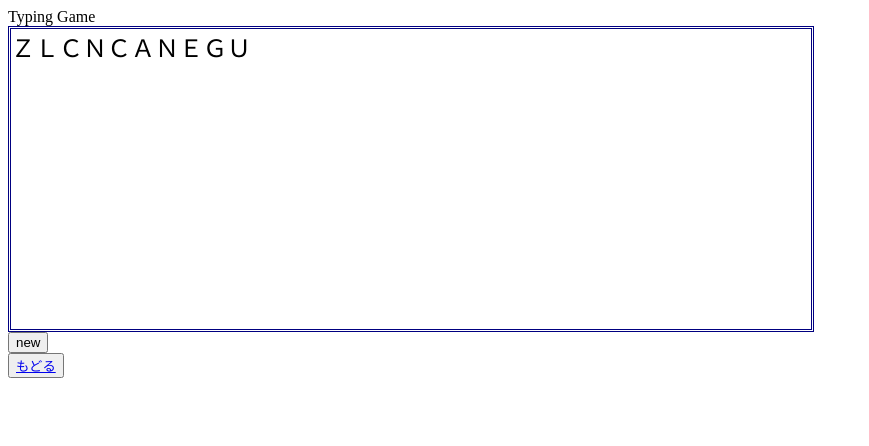
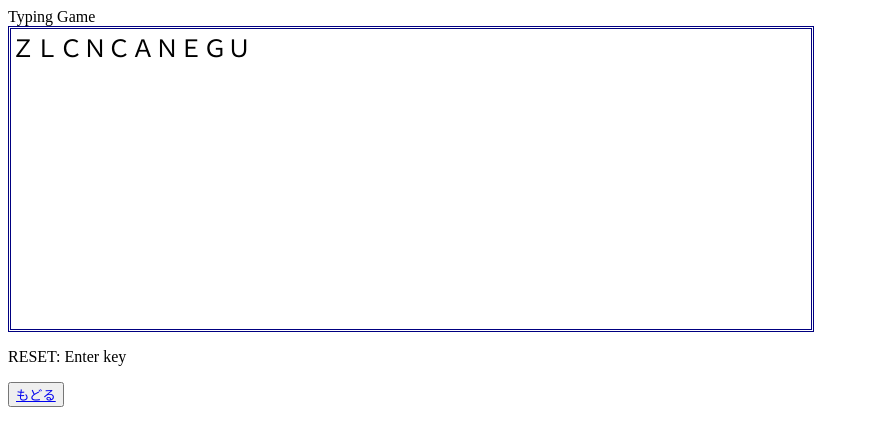
Before and after one commit to d-yuji/javascript_studies, a plain HTML site: page Typing/typing.html in a window 1280 px wide. Shown: the whole page, without its empty margins (0-869 px from the left). Drawn offline with Linux system fonts and the light colour scheme.

Commit message:
表示の変更

```diff
--- a/Typing/typing.html
+++ b/Typing/typing.html
@@ -10,9 +10,10 @@
 <body onload="gameSet()">
 	<div id = "title">Typing Game</div>
 	<div id = "window"></div>
-	<form>
+	<p>RESET: Enter key</p>
+<!-- 	<form>
 		<input type="button" value="new" onclick="gameSet()"><br>
-	</form>
+	</form> -->
 	<button><a href="../index.html">もどる</a></button>
 </body>
 </html>
```
